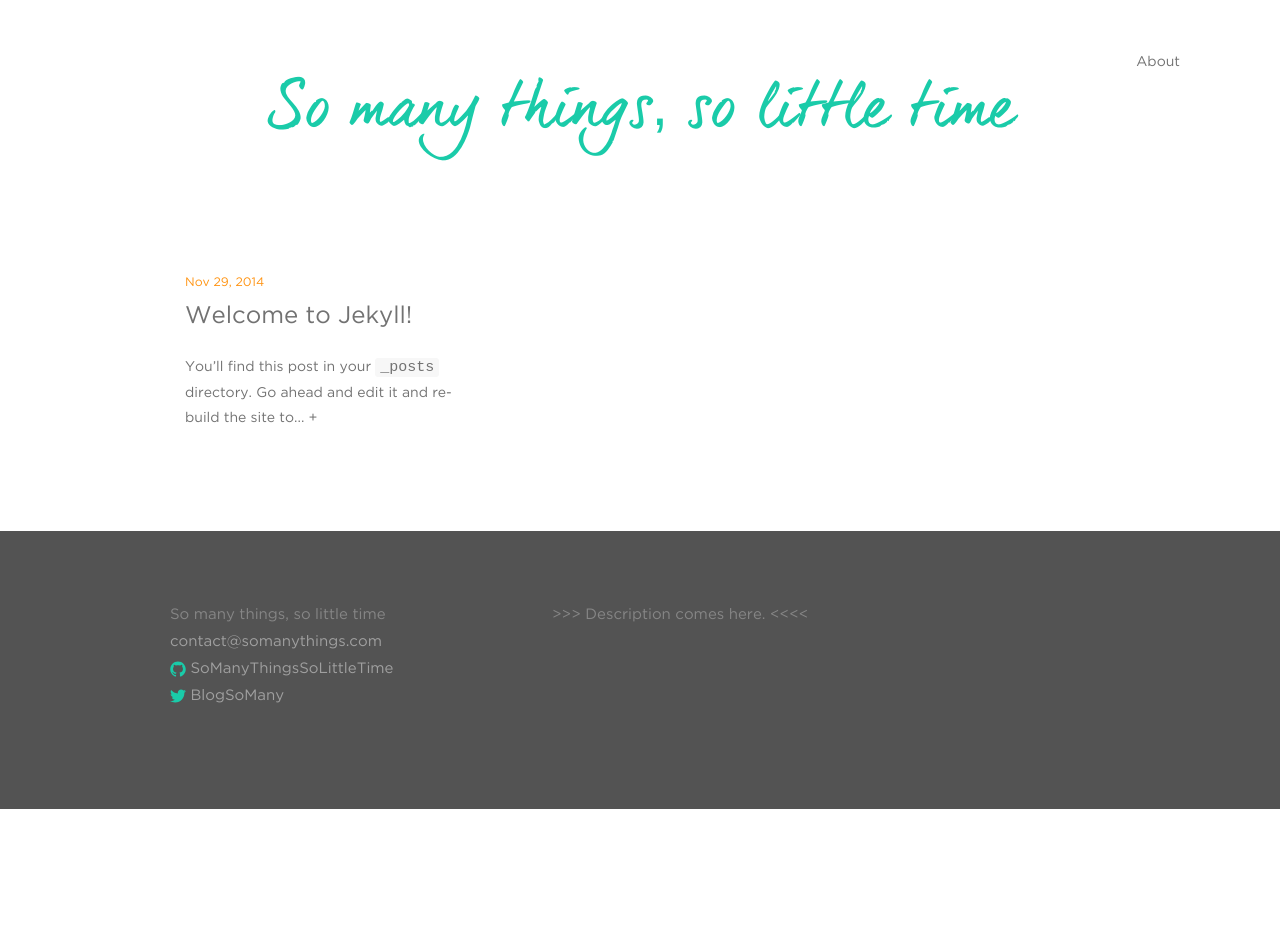
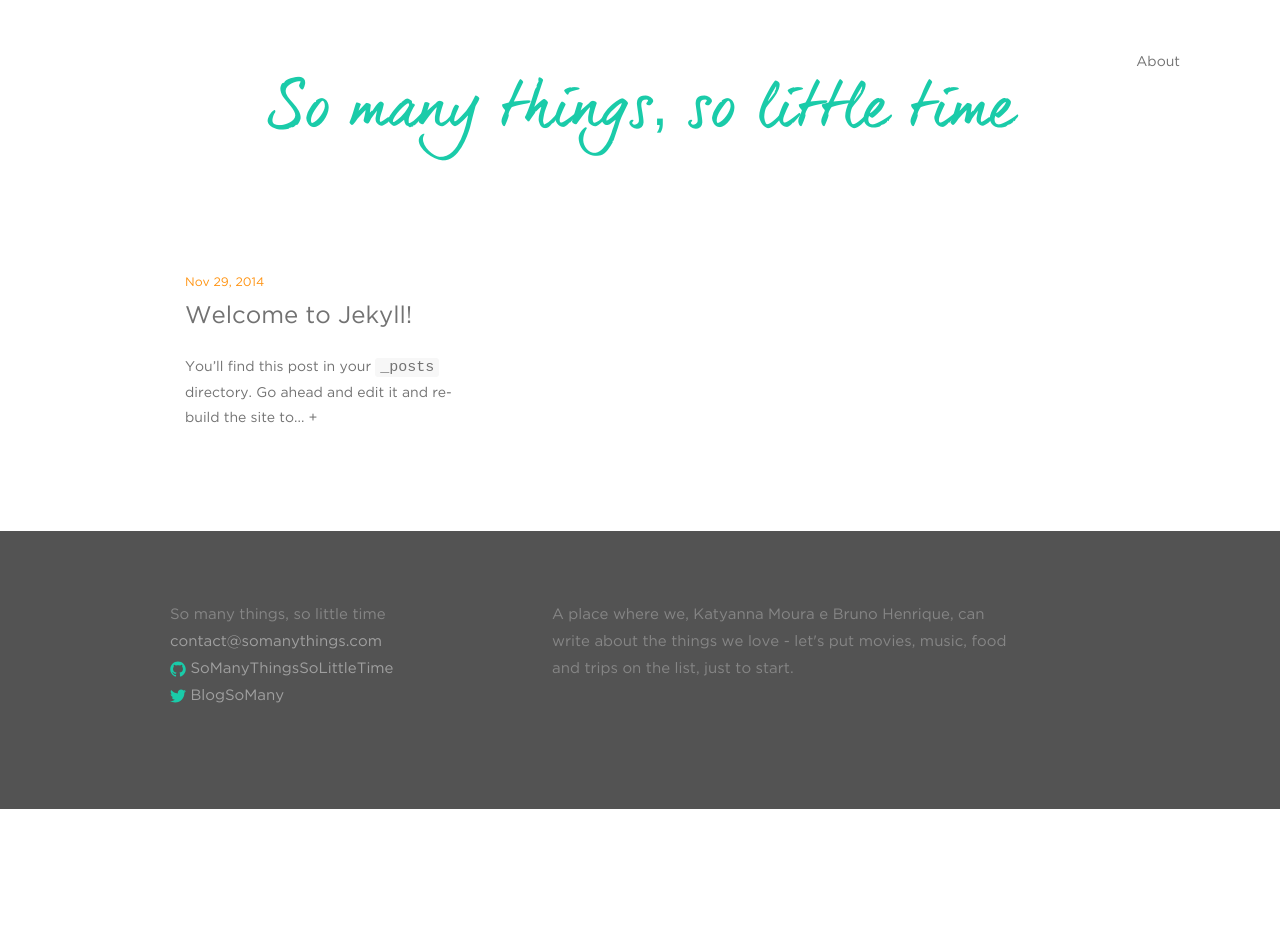
Before and after one commit to somanythingssolittletime/somanythingssolittletime.github.io, a Jekyll site: the page built from index.html, in a window 1280 px wide. Built offline with Jekyll 4.4.1, drawn with Linux system fonts in a browser that asks for light colours; some web fonts are replaced.

Commit message:
adds description to footer

```diff
--- a/_config.yml
+++ b/_config.yml
@@ -2,7 +2,7 @@
 title: So many things, so little time
 email: contact@somanythings.com
 description: > # this means to ignore newlines until "baseurl:"
- >>>  Description comes here. <<<<
+ A place where we, Katyanna Moura e Bruno Henrique, can write about the things we love - let's put movies, music, food and trips on the list, just to start.
 baseurl: "" # the subpath of your site, e.g. /blog/
 url: "http://somanythings.io" # the base hostname & protocol for your site
 twitter_username: BlogSoMany
```
